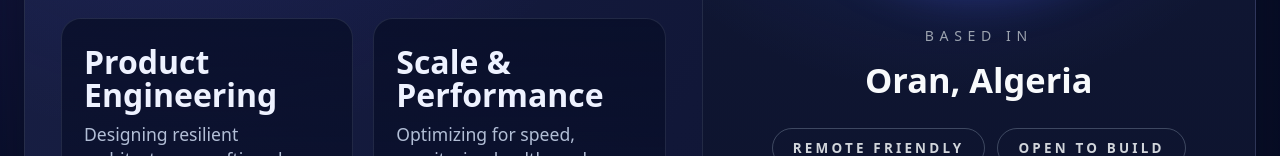
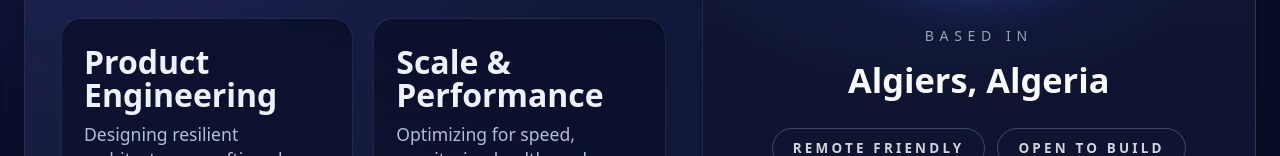
Before and after one commit to laibikhadidja97-bit/portfolio1, a plain HTML site: page index.html in a window 1280 px wide. Shown: the part 586-742 px from the top of the page. Drawn offline with nearby package versions, Linux system fonts and the light colour scheme.

Commit message:
Update location to Algiers, Algeria

```diff
--- a/index.html
+++ b/index.html
@@ -59,7 +59,7 @@
         <div class="hero-right">
           <img src="profile.jpg" alt="Khadidja Laibi profile photo" class="hero-avatar" />
           <p class="hero-location-label">BASED IN</p>
-          <p class="hero-location">Oran, Algeria</p>
+          <p class="hero-location">Algiers, Algeria</p>
           <div class="hero-tags">
             <span>REMOTE FRIENDLY</span>
             <span>OPEN TO BUILD</span>
```
